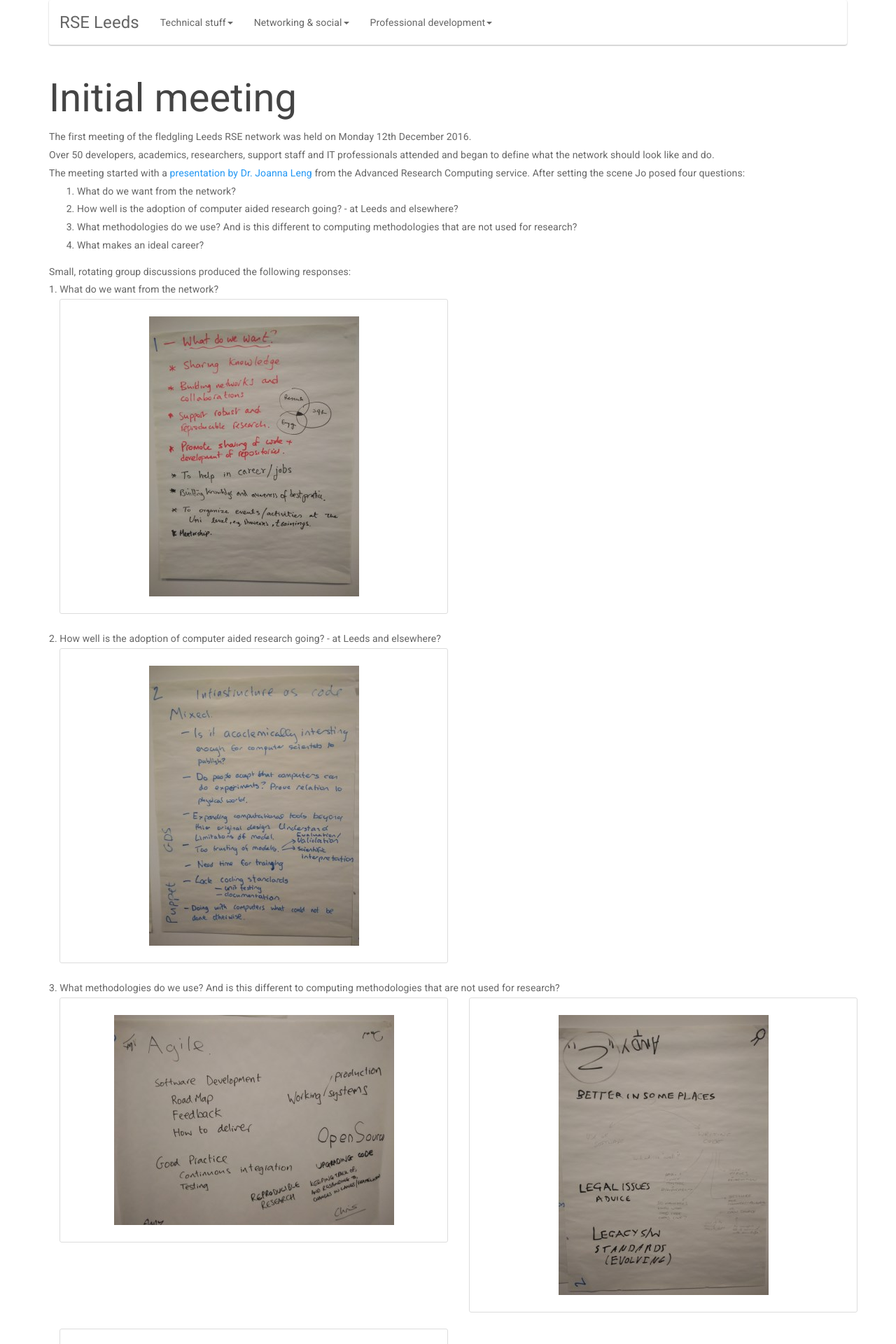
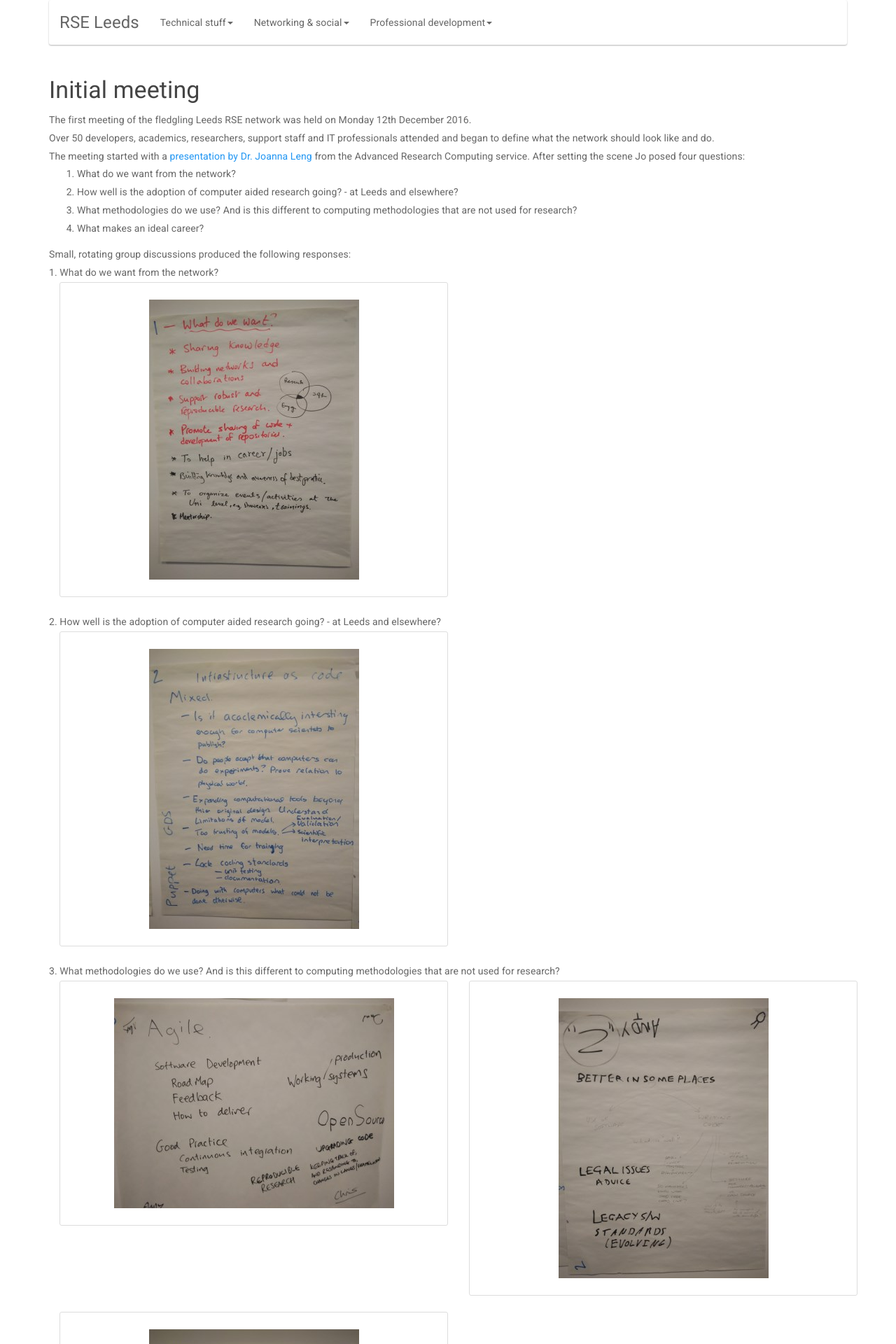
Before and after one commit to rseleeds/rseleeds.github.io, a Jekyll site: the page built from _posts/2017-01-06-initial-meeting.md, in a window 1280 px wide. Shown: the top 1920 px of the page at 70% size. Built offline with Jekyll 4.4.1, drawn with Linux system fonts in a browser that asks for light colours; nearby versions of some CDN libraries; comment, search, counter and statistics services are not loaded.

Commit message:
Changed h1 to h3

```diff
--- a/_posts/2017-01-06-initial-meeting.md
+++ b/_posts/2017-01-06-initial-meeting.md
@@ -8,7 +8,7 @@ subtitle: A quick rundown of what happened at the launch meeting.
 ---
 <div class="container">
   <div class="row">
-  <h1>Initial meeting</h1>
+  <h3>Initial meeting</h3>
   </div>
   <div class="row">
   The first meeting of the fledgling Leeds RSE network was held on Monday 12th December 2016.
```
